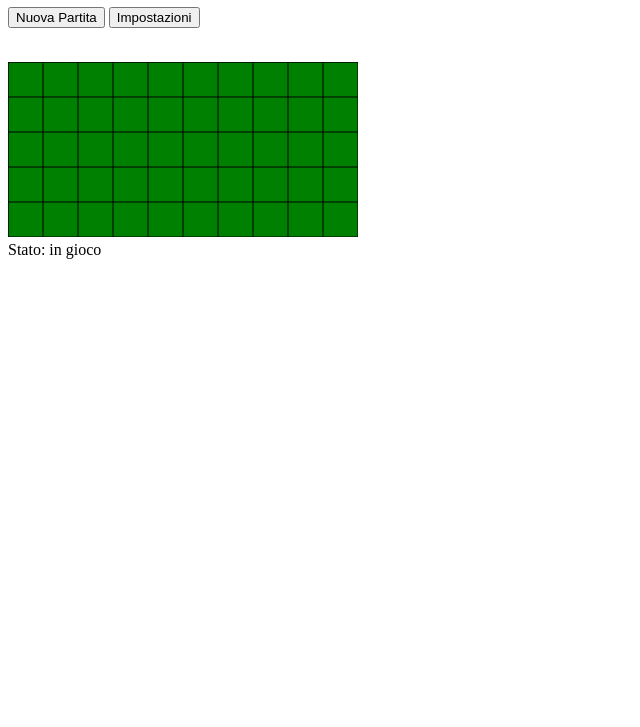
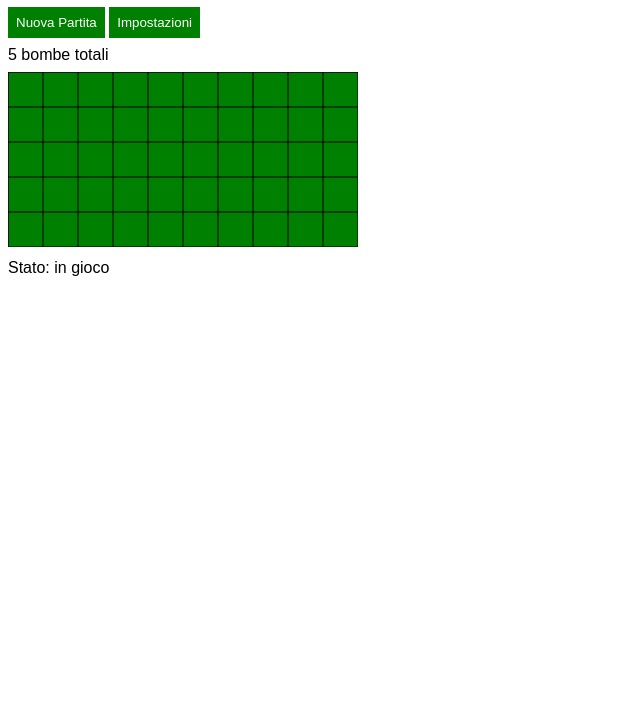
Before and after one commit to Clingonboy/campo-minato, a plain HTML site: page index.html in a window 1280 px wide. Shown: the part 73-800 px from the top of the page, without its empty margins (0-640 px from the left). Drawn offline with Linux system fonts and the light colour scheme.

Commit message:
migliorato css

```diff
--- a/index.html
+++ b/index.html
@@ -12,11 +12,11 @@
 </head>
 <body>
     <h1>Campo fiorito</h1>
-    <div>
-        <button id="btnNuovaPartita">Nuova Partita</button>
+    <div id="menu">
+        <button id="btnNuovaPartita" class="schiacciami evidenzia">Nuova Partita</button>
         <button id="btnImpostazioni">Impostazioni</button>
+        <div id="info"><span>5 bombe totali</span></div>
     </div>
-<br>
     <canvas id = "myCanvas"></canvas>
     <div id="status">
     Stato: <span id="status-attivo"> in gioco </span>
--- a/main.js
+++ b/main.js
@@ -1,5 +1,5 @@
 // Progetto campominato
-// Ultima modifica 20/08/2022
+// Ultima modifica 27/08/2022
 
 console.log('Pagina Caricata');
 const canvas = document.getElementById("myCanvas");
@@ -42,6 +42,7 @@ function init() {
         rightClickCell(x,y);
     });
     messaggioStato.innerText = 'in gioco';
+    btnNuovaPartita.classList.remove('schiacciami');
 }
 
 /**
@@ -60,6 +61,7 @@ function clickCell (x, y) {
     } else if (grid[yCell][xCell].bomb === 1){
         // Se clicca sulla cella con boma perde la partita
         haiPerso(grid);
+        btnNuovaPartita.classList.add('schiacciami');
         messaggioStato.innerText = 'Hai perso, ha ha ha !!';
     }
 }
--- a/style.css
+++ b/style.css
@@ -1,7 +1,37 @@
+body {
+    font-family: arial;
+}
 canvas {
     background: green;
 }
 
 button {
-    margin-bottom: 1rem;
+    background-color: green;
+    padding: 0.5rem;
+    color: white;
+    border: none;
+    cursor: pointer;
 }
+
+#info {
+    padding-top: 0.5rem;
+    padding-bottom: 0.5rem;
+}
+
+#status {
+    padding-top: 0.5rem;
+    padding-bottom: 0.5rem;
+}
+
+.schiacciami {
+    background-image: linear-gradient(to right, red, blue);
+    background-size: 300%;
+    background-position: left;
+    animation: blinck 1s infinite alternate;
+
+}
+
+@keyframes blinck {
+    0% {background-position: left}
+    100% {background-position: right}
+}
```
